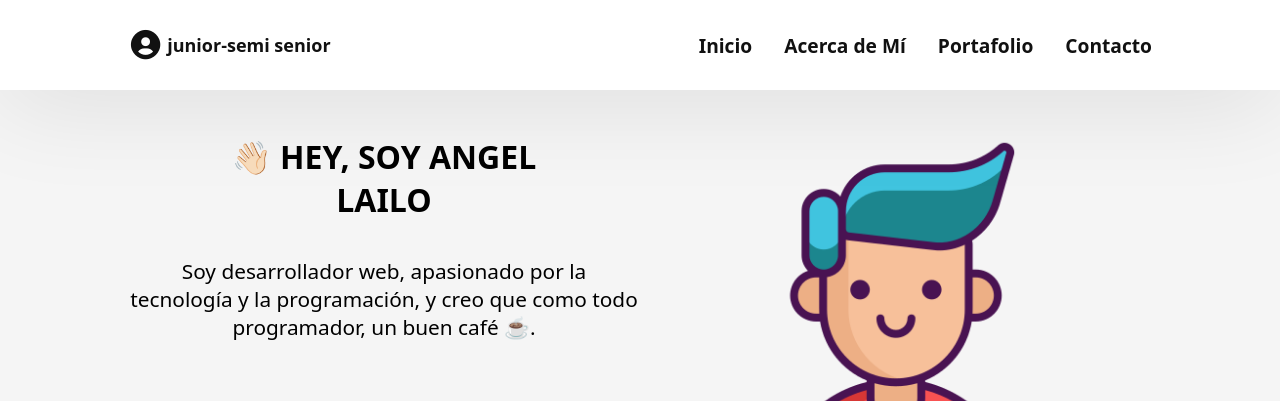
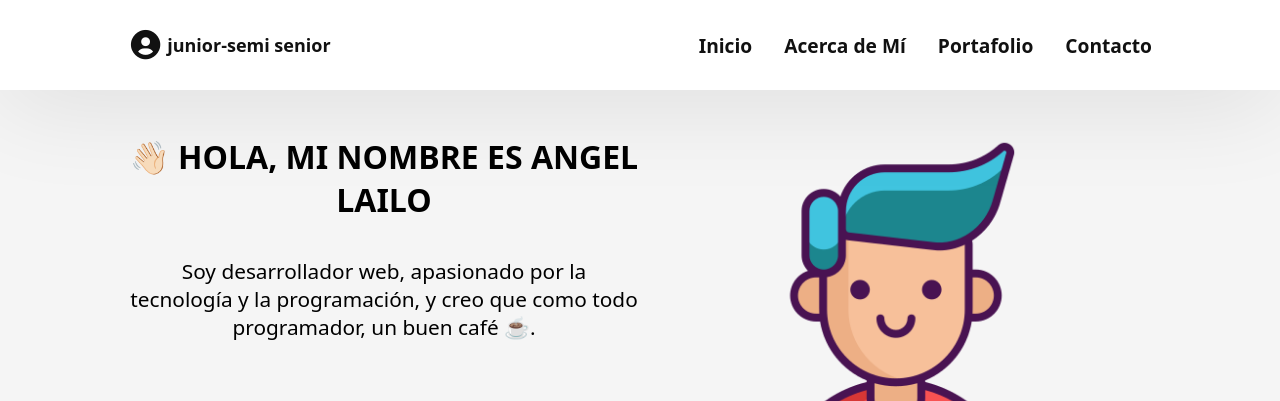
Before and after one commit to xkeaton/xfriday123angel, a plain HTML site: page index.html in a window 1280 px wide. Shown: the top 401 px of the page. Drawn offline with nearby package versions, Linux system fonts and the light colour scheme.

Commit message:
Cambio de nombre

```diff
--- a/index.html
+++ b/index.html
@@ -53,7 +53,7 @@
         </ul>
 
         <div class="home__info">
-          <h1 class="home__title">👋🏻 Hey, soy Angel <br> Lailo </h1>
+          <h1 class="home__title">👋🏻 Hola, Mi nombre es Angel <br> Lailo </h1>
           <p class="home__description">
             Soy desarrollador web, apasionado por la tecnología y la programación,
             y creo que como todo programador, un buen café ☕.
```
